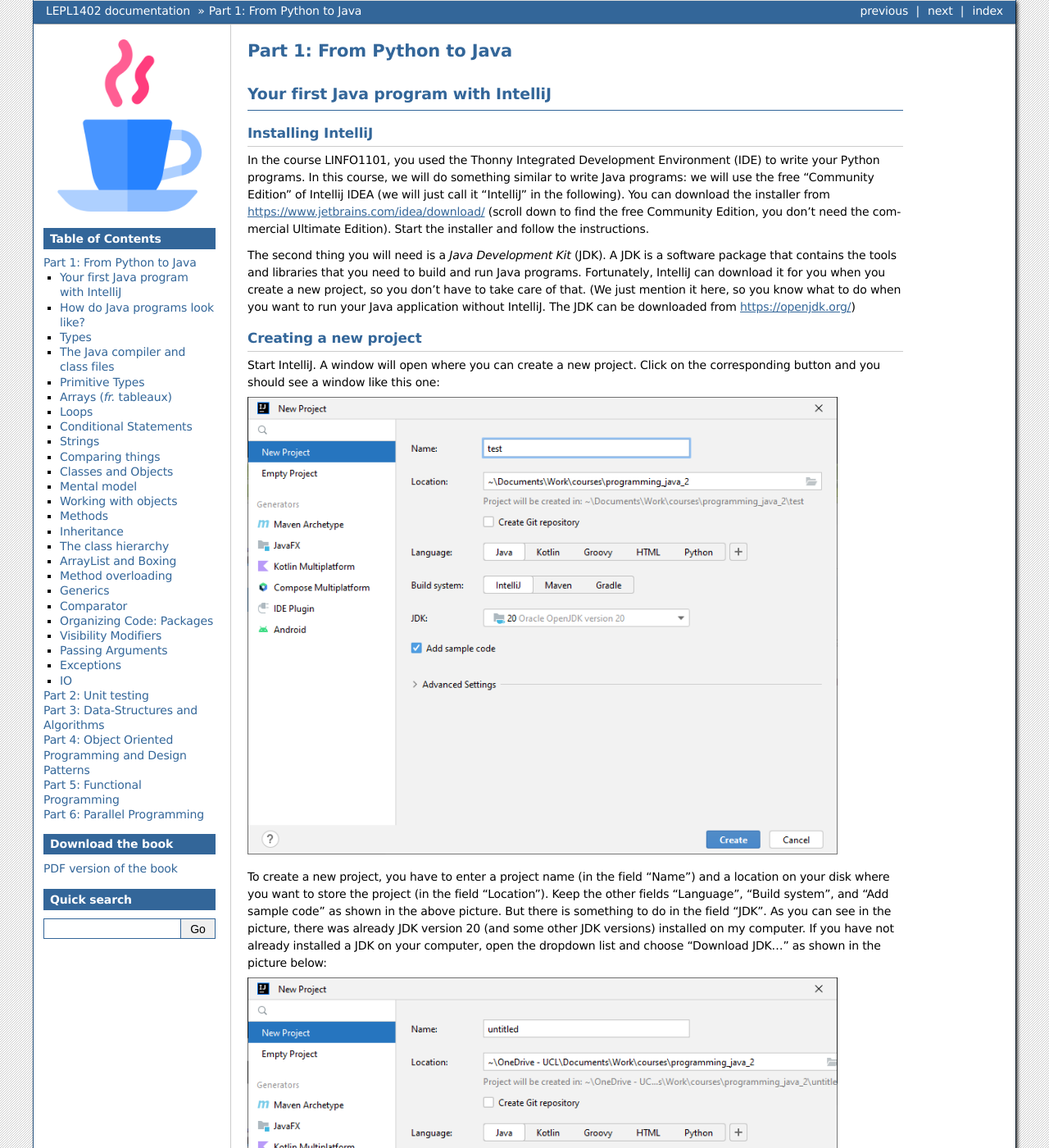
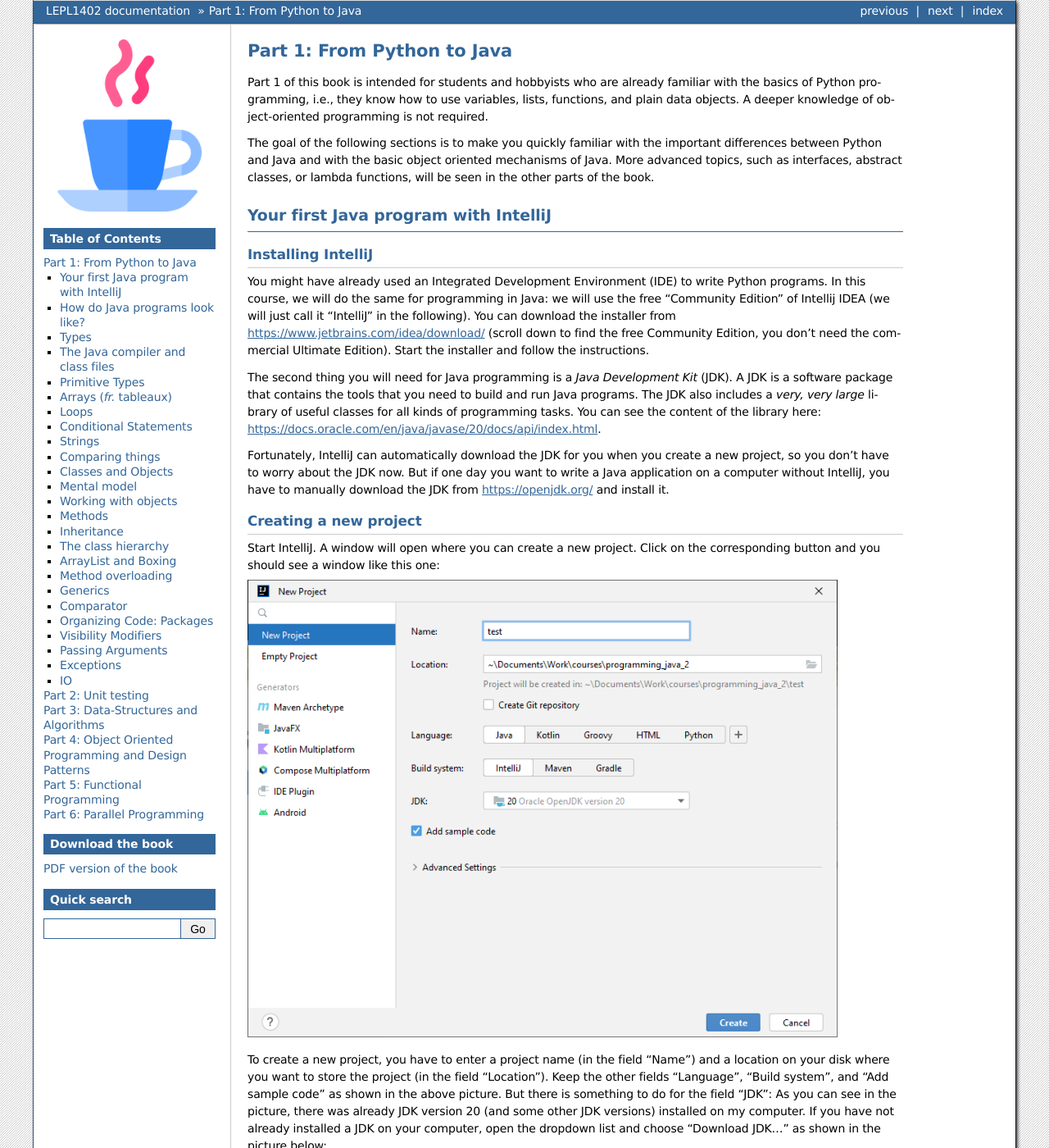
Before and after one commit to pschaus/book_lepl1402, a Sphinx documentation site: the page built from source/part1.rst, in a window 1280 px wide and 1400 px high. Shown: the whole window at 82% size. Built offline with Sphinx 7.4.7, drawn with Linux system fonts in a browser that asks for light colours; formulas are drawn with MathJax 3; some of the changed text lies outside the part shown.

Commit message:
small changes, scopes

```diff
--- a/source/part1.rst
+++ b/source/part1.rst
@@ -4,15 +4,23 @@
 Part 1: From Python to Java
 *****************************************************************
 
+Part 1 of this book is intended for students and hobbyists who are already familiar with the basics of Python programming, i.e., they know how to use variables, lists, functions, and plain data objects.
+A deeper knowledge of object-oriented programming is not required.
+
+The goal of the following sections is to make you quickly familiar with the important differences between Python and Java and with the basic object oriented mechanisms of Java. More advanced topics, such as interfaces, abstract classes, or lambda functions, will be seen in the other parts of the book.
+
+
 Your first Java program with IntelliJ
 =====================================
 
 Installing IntelliJ
 -------------------
 
-In the course LINFO1101, you used the Thonny Integrated Development Environment (IDE) to write your Python programs. In this course, we will do something similar to write Java programs: we will use the free "Community Edition" of Intellij IDEA (we will just call it "IntelliJ" in the following). You can download the installer from  `<https://www.jetbrains.com/idea/download/>`_ (scroll down to find the free Community Edition, you don't need the commercial Ultimate Edition). Start the installer and follow the instructions.
-
-The second thing you will need is a *Java Development Kit* (JDK). A JDK is a software package that contains the tools and libraries that you need to build and run Java programs. Fortunately, IntelliJ can download it for you when you create a new project, so you don't have to take care of that. (We just mention it here, so you know what to do when you want to run your Java application without IntelliJ. The JDK can be downloaded from `<https://openjdk.org/>`_)
+You might have already used an Integrated Development Environment (IDE) to write Python programs. In this course, we will do the same for programming in Java: we will use the free "Community Edition" of Intellij IDEA (we will just call it "IntelliJ" in the following). You can download the installer from  `<https://www.jetbrains.com/idea/download/>`_ (scroll down to find the free Community Edition, you don't need the commercial Ultimate Edition). Start the installer and follow the instructions.
+
+The second thing you will need for Java programming is a *Java Development Kit* (JDK). A JDK is a software package that contains the tools that you need to build and run Java programs. The JDK also includes a *very, very  large* library of useful classes for all kinds of programming tasks. You can see the content of the library here: `<https://docs.oracle.com/en/java/javase/20/docs/api/index.html>`_.
+
+Fortunately, IntelliJ can automatically download the JDK for you when you create a new project, so you don't have to worry about the JDK now. But if one day you want to write a Java application on a computer without IntelliJ, you have to manually download the JDK from `<https://openjdk.org/>`_ and install it.
 
 Creating a new project
 ----------------------
@@ -23,7 +31,7 @@
   :width: 90%
   :alt: Starting a new project
 
-To create a new project, you have to enter a project name (in the field "Name") and a location on your disk where you want to store the project (in the field "Location"). Keep the other fields "Language", "Build system", and "Add sample code" as shown in the above picture. But there is something to do in the field "JDK". As you can see in the picture, there was already JDK version 20 (and some other JDK versions) installed on my computer. If you have not already installed a JDK on your computer, open the dropdown list and choose "Download JDK..." as shown in the picture below:
+To create a new project, you have to enter a project name (in the field "Name") and a location on your disk where you want to store the project (in the field "Location"). Keep the other fields "Language", "Build system", and "Add sample code" as shown in the above picture. But there is something to do for the field "JDK": As you can see in the picture, there was already JDK version 20 (and some other JDK versions) installed on my computer. If you have not already installed a JDK on your computer, open the dropdown list and choose "Download JDK..." as shown in the picture below:
 
 .. image:: _static/images/part1/select_jdk_screenshot.png
   :width: 90%
@@ -34,7 +42,7 @@
 .. image:: _static/images/part1/download_jdk_screenshot.png
   :alt: Downloading a JDK
 
-Select version 20 from the vendor "Oracle OpenJDK" (actually, any version newer than 12 is fine for this course). You can keep the location proposed by IntelliJ. Click the "Download" button and complete the JDK installation. Once everything is ready, you can finally create your first Java project. IntelliJ will normally automatically open the new project and show you the main window:
+Select version 20 from the vendor "Oracle OpenJDK" (actually, any version newer than 17 is fine for this book). You can keep the location proposed by IntelliJ. Click the "Download" button and complete the JDK installation. Once everything is ready, you can finally create your first Java project. IntelliJ will normally automatically open the new project and show you the main window:
 
 .. image:: _static/images/part1/first_project_screenshot.png
   :width: 90%
@@ -70,7 +78,7 @@
 
 Why does the Java code look more complicated than the Python code? First of all, unlike Python, Java doesn't allow to write a statement like :code:`print('Hello world!')` directly in a source code file. In Java, all statements MUST be inside a method and all methods MUST be inside a class. In our example, the statement :code:`System.out.println("Hello world!")` is in the method "main" and this method is in the class "Main". Of course, a class in Java can have more than one method, and a Java program can contain more than one class.
 
-You have already learned about classes and methods in the course LINFO1101 and you might remember that classes are used to describe objects and methods are used to work with those objects. In our simple Java example, we don't need objects and all the complicated things that come with them (constructors, inheritance, etc.). The word :code:`static` in the line :code:`public static void main(String[] args)` indicates that the method "main" behaves more like a traditional function in Python and not like a method for objects. In fact, no object is needed to execute a static method like "main". We will learn more about this later.
+You probably have already learned about classes and methods in Python and you might remember that classes are used to describe objects and methods are used to work with those objects. In our simple Java example, we don't need objects and all the complicated things that come with them (constructors, inheritance, etc.). The word :code:`static` in the line :code:`public static void main(String[] args)` indicates that the method "main" behaves more like a traditional function in Python and not like a method for objects. In fact, no object is needed to execute a static method like "main". We will learn more about this later.
 
 The second thing you might have noticed is the word :code:`public` appearing twice in the first two lines of the code:
 
@@ -176,14 +184,14 @@
         }
     }
 
-Let's see what's happening with the types in the Java code:
-
-- The line :code:`int calculateArea(int side)` indicates that the method "calculateArea" has a parameter "side" of type :code:`int`. Furthermore, the :code:`int` at the beginning of :code:`int calculateArea(...` specifies that this method returns a value of type :code:`int`. This is called the *return type* of the method.
+Let's see what's going on with the types in the Java code:
+
+- The line :code:`int calculateArea(int side)` indicates that the method "calculateArea" has a parameter "side" of type :code:`int`. Furthermore, the :code:`int` at the beginning of :code:`int calculateArea(...` specifies that this method can only return a value of type :code:`int`. This is called the *return type* of the method.
 - The line :code:`void printArea(String message, int side)` defines that the method "printArea" has a parameter "message" of type :code:`String` and a parameter "side" of type :code:`int`. The method does not return anything, therefore it has the special return type :code:`void`.
 - Inside the method "printArea", we can see in the line :code:`int area = calculateArea(side)` that the variable "area" has the type :code:`int`.
 - (Exercise for you: look at the types that you can see in the "main" method. We will explain later why the "main" method always has a parameter named "args")
 
-Whenever you want to execute a Java program, IntelliJ uses a special tool called the *Java compiler* that carefully verifies that there are no *type errors*  in your program, i.e., that you have not made any mistakes in the types of the variables, parameters, and methods in your program. Unlike Python, this *type checking* is done *before* your program is executed. You cannot even start a Java program that contains type errors!
+IntelliJ uses a special tool called the *Java compiler* that carefully verifies that there are no *type errors*  in your program, i.e., that you have not made any mistakes in the types of the variables, method parameters, and return types in your program. Unlike Python, this *type checking* is done *before* your program is executed. You cannot even start a Java program that contains type errors!
 
 Here are some examples that contain type errors. Can you find the mistakes?
 
@@ -195,9 +203,8 @@
 The Java compiler and class files
 =================================
 
-In the previous section, we mentioned that a special tool, the *Java compiler*, checks your program for type errors *before* it is executed. This check is part of another fundamental difference between Python and Java.
-
-Python is an *interpreted language*. That means that when you start a program written in Python in an IDE like Thonny or on the command line with
+In the previous section, we mentioned that a special tool, the *Java compiler*, checks your program for type errors. This check is part of another fundamental difference between Python and Java.
+Python is an *interpreted language*. That means that when you start a program written in Python in an IDE or on the command line with
 
 ..  code-block:: bash
 
@@ -205,7 +212,7 @@
 
 the Python-Interpreter will do the following things:
 
-1. Load the file "myprogram.py" (and the modules you have imported in your program with the :code:`import` statement),
+1. Load the file "myprogram.py",
 2. Do some checks to verify that your program doesn't contain syntax errors such as :code:`print('Hello')))))`,
 3. Execute your program.
 
@@ -257,17 +264,23 @@
     int b = a * 100000;     // This is too large for the int type!
     System.out.println(b);  // What will you get here?
 
-For most calculations that we do in this book, it will be sufficient to use :code:`int` (for integer numbers) and :code:`float` (for real numbers). The types :code:`long` and :code:`double` provide a wider value range and more precision, but they are slower and your program will consume more memory when running.
-
-Java supports the usual arithmetic operations with number types, that is :code:`+` (addition), :code:`-` (subtraction), :code:`*` (multiplication), :code:`/` (division), and :code:`%` (modulo). There is also a group of operators that can be used to manipulate integer values on bit level (for example, :code:`<<` (left shift) and `&` (bitwise and), but we will not discuss them further here).
-
-You might wonder why the :code:`char` type is shown in the above table as a type with values between 0 and 65535, although it is used for variables containing single characters, like 'a' or 'X'. This is because Java represents characters by numbers following a standard called *Unicode*. Consequently, you can do calculations with characters:
-
-.. code-block:: java
+For most examples in this book, it will be sufficient to use :code:`int` (for integer numbers) and :code:`float` (for real numbers). The types :code:`long` and :code:`double` provide a wider value range and more precision, but they are slower and your program will consume more memory when running.
+
+Java supports the usual arithmetic operations with number types, that is :code:`+` (addition), :code:`-` (subtraction), :code:`*` (multiplication), :code:`/` (division), and :code:`%` (modulo). There is also a group of operators that can be used to manipulate integer values on bit level (for example, left shift :code:`<<`  and bitwise and :code:`&`), but we will not discuss them further here.
+
+The :code:`char` type is used to work with individual characters (letters, digits,...):
+
+..  code-block:: java
 
     char c = 'a';
-    c = c + 1;
-    System.out.println(c);
+
+You might wonder why this type is shown in the above table as a type with values between 0 and 65535. This is because Java represents characters by numbers following a standard called *Unicode*. Consequently, you can do certain simple arithmetic operations with characters:
+
+.. code-block:: java
+
+    char c = 'a';
+    c++;
+    System.out.println(c);  // prints 'b'
 
 You can find more information about Unicode on `<https://en.wikipedia.org/wiki/Unicode>`_.
 
@@ -275,7 +288,7 @@
 Type casting
 ------------
 
-Java performs automatic conversions between values of different types if the destination type is wide enough to hold the result. This is called a *type cast*. For example, these two statements are allowed:
+Java performs automatic conversions between values of different types if the destination type is "big" enough to hold the result. This is called *automatic type casting*. For this reason, these two statements are allowed:
 
 ..  code-block:: java
 
@@ -334,54 +347,123 @@
 |                       |                                                 |
 +-----------------------+-------------------------------------------------+
 
-The same also happens with the parameters of methods; when you call a method with arguments, for example :code:`calculateArea(side)`, the argument values are copied into the parameter variables of the called method.
+The same also happens with the parameters of methods; when you call a method with arguments, for example :code:`calculateArea(side)`, the argument values are copied into the parameter variables of the called method. Look at the following program and try to understand what it does:
+
+..  code-block:: java
+
+    public class Main {
+        static void f(int x) {
+            x = x + 1;
+        }
+
+        public static void main(String[] args) {
+            int i = 3;
+            f(i);
+            System.out.println(i);
+        }
+    }
+
+The above program will print "3" because when you call the method "f", the content of the variable "i" will be copied into the parameter variable "x" of the method. Even if the method changes the value of "x" with :code:`x = x + 1`, the variable "i" will keep its value 3.
+
+
 
 Note that it is illegal to use a local variable, i.e., a variable declared inside a method, before you have assigned a value to it:
 
 ..  code-block:: java
 
     public static void main(String[] args) {
-        int a;
+        int a = 2;
         int b;
+        int c;
+
+        int d = a * 3;    // This is okay
+
         b = 3;
-        int c = b * 3;    // This is okay. b has a value.
-        int d = a * 3;    // Error! a has not been initialized.
+        int e = b * 3;    // This is okay
+
+        int f = c * 3;    // Error! "c" has not been initialized.
     }
 
 Class variables
 ----------------
 
 In our examples so far, all variables were either parameter variables or local variables of a method. Such variables are only "alive" when the program is inside the method during execution.
-However, you can also have variables that "live" outside a method. These variables are called *class variables* because they belong to a class, not to a specific method. Similar to static methods, we mark them with the keyword :code:`static`:
-
-..  code-block:: java
-
-  public class Main {
-
-    static int a = 3;   // this is a class variable
-
-    static void increment() {
-        a += 5;  // this is equivalent to  a = a + 5
-    }
-
-    public static void main(String[] args) {
-        increment();
-        System.out.println(a);
-    }
-  }
-
-In contrast to local variables, class variables do not need to be manually initialized. They are automatically initialized to 0 (for number types) or :code:`false` (for the boolean type). This code is accepted by the compiler:
-
-..  code-block:: java
-
-  public class Main {
-
-    static int a;   //  is equivalent to  a = 0
-
-    public static void main(String[] args) {
-        System.out.println(a);
-    }
-  }
+However, you can also have variables that "live" outside a method. These variables are called *class variables* because they belong to a class, not to a method. Similar to static methods, we mark them with the keyword :code:`static`:
+
+..  code-block:: java
+
+    public class Main {
+
+        static int a = 3;   // this is a class variable
+
+        static void increment() {
+            a += 5;         // this is equivalent to  a = a + 5
+        }
+
+        public static void main(String[] args) {
+            increment();
+            System.out.println(a);
+        }
+    }
+
+In contrast to local variables, class variables do not need to be manually initialized. They are automatically initialized to 0 (for number types) or :code:`false` (for the boolean type). Therefore, this code is accepted by the compiler:
+
+..  code-block:: java
+
+    public class Main {
+
+        static int a;   //  is equivalent to  a = 0
+
+        static void increment() {
+            a += 5;
+        }
+
+        public static void main(String[] args) {
+            increment();
+            System.out.println(a);
+        }
+    }
+
+Be careful when you have class variables and parameter or local variables with the same name:
+
+..  code-block:: java
+
+    public class Main {
+
+        static int a = 3;
+
+        static void increment(int a) {
+            a += 5;                    //  oops, this is the parameter variable
+        }
+
+        public static void main(String[] args) {
+            increment(10);
+            System.out.println(a);
+        }
+    }
+
+In the method "increment", the statement :code:`a += 5` will change the value of the parameter variable "a", **not** of the class variable. We say that the parameter variable *shadows* the class variable because they have the same name. Inside the method "increment", the parameter variable "a" has priority over the class variable "a". We say that the method is the *scope* of the parameter variable.
+
+In general, you should try to avoid shadowing because it is easy to make mistakes, but if you really need to do it for some reason, you should know that it is still possible to access the class variable from inside the scope of the parameter variable:
+
+..  code-block:: java
+
+    public class Main {
+
+        static int a = 3;
+
+        static void increment(int a) {
+            Main.a += 5;                 // we want the class variable!
+        }
+
+        public static void main(String[] args) {
+            increment(10);
+            System.out.println(a);
+        }
+    }
+
+
+
 
 Arrays (*fr.* tableaux)
 =======================
```
Also changed, not shown: other parts of source/part1.rst (+2 -2 lines).
